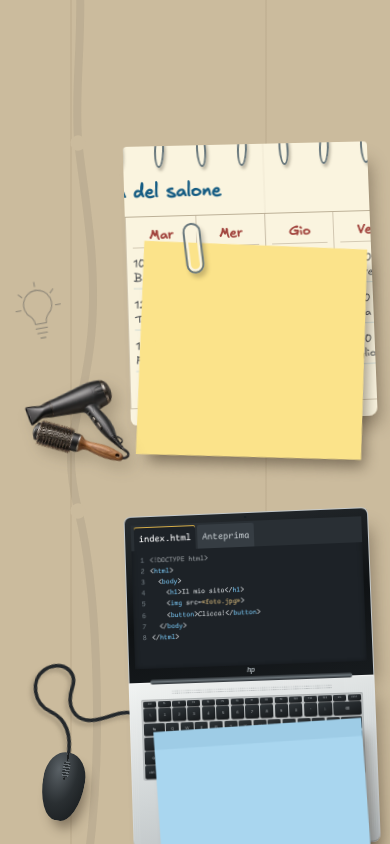
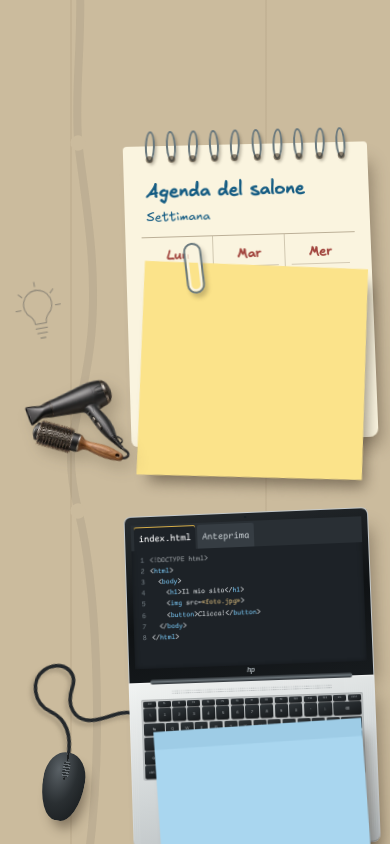
Before and after one commit to GiuseppePentrelli/e-portfolio-studente, a Vue app: page / in a window 390 px wide. Shown: the part 2740-3584 px from the top of the page. Built offline with nearby package versions, Linux system fonts and the light colour scheme.

Commit message:
[Sezione Percorso] Agenda intera sul telefono, anelli oltre il bordo e testi scritti riga per riga

```diff
--- a/src/sections/JourneySection.vue
+++ b/src/sections/JourneySection.vue
@@ -8,7 +8,7 @@
       <!-- Titolo su adesivo fustellato: la sola matita in movimento resta quella del percorso. -->
       <h2 :id="headingId" class="journey__title">Il mio percorso</h2>
 
-      <ol class="journey__steps">
+      <ol ref="steps" class="journey__steps">
         <svg class="journey__route journey__route--wide" viewBox="0 0 1000 2240" preserveAspectRatio="none" aria-hidden="true">
           <path class="journey__route-shadow" d="M500 20C510 100 560 110 550 168S400 420 480 600 700 980 580 1200 420 1756 430 1856 520 2080 498 2206" />
           <path class="journey__route-line" d="M500 20C510 100 560 110 550 168S400 420 480 600 700 980 580 1200 420 1756 430 1856 520 2080 498 2206" />
@@ -55,7 +55,7 @@
                 </div>
               </div>
             </div>
-            <div class="journey__salon-note">
+            <div class="journey__salon-note journey__writing">
               <span class="journey__paperclip" aria-hidden="true"></span>
               <p class="journey__when">Prima</p>
               <h3 class="journey__name">Il salone</h3>
@@ -76,7 +76,7 @@
               </svg>
             </span>
             <InteractiveLaptop class="journey__laptop">
-              <div class="journey__code-note">
+              <div class="journey__code-note journey__writing">
                 <p class="journey__when">La svolta</p>
                 <h3 class="journey__name">Il primo codice</h3>
                 <p class="journey__text">
@@ -97,7 +97,7 @@
             <SchoolBackpack class="journey__backpack" />
             <span class="journey__bottle" aria-hidden="true"></span>
             <div class="journey__school-note">
-              <div class="journey__binder-sheet">
+              <div class="journey__binder-sheet journey__writing">
                 <p class="journey__when">Dal 2023</p>
                 <h3 class="journey__name">Di nuovo a scuola</h3>
                 <p class="journey__text">
@@ -134,7 +134,7 @@
                 decoding="async"
               />
             </TapedPhoto>
-            <div>
+            <div class="journey__writing">
               <p class="journey__when">Oggi · 2026–2027</p>
               <h3 class="journey__name"><mark>Quinto anno</mark></h3>
               <p class="journey__text">
@@ -158,10 +158,38 @@ import InteractiveLaptop from '@/components/foundations/InteractiveLaptop.vue'
 import InternBadge from '@/components/foundations/InternBadge.vue'
 import SchoolBackpack from '@/components/foundations/SchoolBackpack.vue'
 import TapedPhoto from '@/components/primitives/TapedPhoto.vue'
+import { onBeforeUnmount, onMounted, ref } from 'vue'
 
 defineProps({
   headingId: { type: String, required: true },
 })
+
+const steps = ref(null)
+let resizeObserver
+
+// La penna scrive un biglietto una riga dopo l'altra: per ogni elemento serve sapere da quale riga
+// del biglietto parte e quante ne occupa, e il biglietto quante ne ha in tutto. Le righe cambiano
+// con la larghezza e con l'arrivo dei font, quindi si ricontano.
+function measureWriting(note) {
+  let from = 0
+  for (const element of note.querySelectorAll('.journey__when, .journey__name, .journey__text')) {
+    const lineHeight = parseFloat(getComputedStyle(element).lineHeight)
+    const lines = Math.max(1, Math.round(element.clientHeight / lineHeight))
+    element.style.setProperty('--ink-from', from)
+    element.style.setProperty('--ink-lines', lines)
+    from += lines
+  }
+  note.style.setProperty('--ink-total', from)
+}
+
+onMounted(() => {
+  const notes = steps.value.querySelectorAll('.journey__writing')
+  resizeObserver = new ResizeObserver((entries) => entries.forEach((entry) => measureWriting(entry.target)))
+  notes.forEach((note) => resizeObserver.observe(note))
+  document.fonts.ready.then(() => notes.forEach(measureWriting))
+})
+
+onBeforeUnmount(() => resizeObserver?.disconnect())
 </script>
 
 <style scoped>
@@ -419,26 +447,29 @@ defineProps({
   transform: perspective(50rem) rotateX(2deg) rotateY(3deg) rotateZ(-2deg);
 }
 
+/* L'agenda misura lo spazio che ha: dove la doppia pagina non entra resta quella di sinistra,
+   intera, invece di una doppia pagina tagliata. */
 .journey__planner-window {
   width: 100%;
-  overflow: hidden;
+  container-type: inline-size;
   border-radius: 0.25rem 0.25rem 0.55rem 0.4rem;
   box-shadow: 0.55rem 0.9rem 1.1rem -0.42rem rgb(47 36 24 / 42%);
 }
 
 .journey__planner {
   position: relative;
-  min-width: 28rem;
   min-height: 16.5rem;
   padding: 2rem 1rem 1rem;
   background:
     linear-gradient(90deg, transparent 0 49.85%, rgb(92 72 48 / 13%) 50%, transparent 50.15%),
     var(--paper-warm);
+  border-radius: inherit;
 }
 
+/* Gli anelli scavalcano il bordo in alto ed entrano nei fori della carta. */
 .journey__planner-rings {
   position: absolute;
-  top: -0.75rem;
+  top: -0.95rem;
   right: 1rem;
   left: 1rem;
   z-index: 4;
@@ -447,12 +478,26 @@ defineProps({
 }
 
 .journey__planner-rings i {
+  position: relative;
   width: 0.62rem;
-  height: 2.15rem;
+  height: 1.95rem;
   border: 0.14rem solid #68777c;
   border-radius: 50%;
   box-shadow: 0.12rem 0.2rem 0.18rem rgb(48 38 27 / 28%);
   rotate: 3deg;
+}
+
+.journey__planner-rings i::after {
+  content: "";
+  position: absolute;
+  bottom: -0.2rem;
+  left: 50%;
+  z-index: -1;
+  width: 0.46rem;
+  height: 0.46rem;
+  background: rgb(58 45 30 / 58%);
+  border-radius: 50%;
+  translate: -50% 0;
 }
 
 .journey__planner-rings i:nth-child(even) {
@@ -515,6 +560,29 @@ defineProps({
 
 .journey__planner-week > div:nth-child(even) span {
   rotate: 1deg;
+}
+
+@container (width < 27rem) {
+  .journey__planner {
+    background: var(--paper-warm);
+  }
+
+  .journey__planner-heading {
+    flex-wrap: wrap;
+    column-gap: 0.75rem;
+  }
+
+  .journey__planner-week {
+    grid-template-columns: repeat(3, minmax(0, 1fr));
+  }
+
+  .journey__planner-week > div:nth-child(3) {
+    border-right: 0;
+  }
+
+  .journey__planner-week > div:nth-child(n + 4) {
+    display: none;
+  }
 }
 
 .journey__salon-note {
@@ -769,7 +837,9 @@ defineProps({
   rotate: -6deg;
 }
 
-/* Gli anni conclusi hanno la spunta, a penna verde come le conferme. */
+/* Gli anni conclusi hanno la spunta, a penna verde come le conferme. Lo spazio fra i trattini è
+   più lungo della traccia, e all'inizio il trattino sta appena prima di essa: un trattino lungo
+   zero, con la punta arrotondata, verrebbe disegnato come un puntino. */
 .journey__tick {
   position: absolute;
   top: -0.7rem;
@@ -779,7 +849,7 @@ defineProps({
   overflow: visible;
   fill: none;
   stroke: var(--pen-green);
-  stroke-dasharray: 1;
+  stroke-dasharray: 1 2;
   stroke-dashoffset: 0;
   stroke-linecap: round;
   stroke-linejoin: round;
@@ -906,12 +976,8 @@ defineProps({
     min-height: 19rem;
   }
 
-  .journey__planner {
-    translate: -5.25rem 0;
-  }
-
   .journey__salon-note {
-    top: 6.4rem;
+    top: 7.6rem;
     right: 0.7rem;
     width: min(14rem, calc(100% - 1.4rem));
     padding: 1rem 0.9rem 0.85rem;
@@ -1039,18 +1105,53 @@ defineProps({
       animation-range: cover 28vh cover 36vh;
     }
 
-    .journey__when,
-    .journey__name,
-    .journey__text {
-      animation: journey-write linear both;
-      animation-timeline: view();
-      animation-range: cover 30vh cover 48vh;
-    }
-
     .journey__tick {
       animation: journey-tick linear both;
       animation-timeline: view();
       animation-range: cover 34vh cover 46vh;
+    }
+  }
+}
+
+/* Ogni biglietto si scrive come a mano: la data, il titolo, poi il testo una riga dopo l'altra.
+   --journey-ink va da 0 a 1 mentre il biglietto sale nello schermo; con le righe contate dallo
+   script diventa la posizione della penna (--ink-pos, in righe). Le righe già scritte si vedono
+   intere, quella in corso fino alla penna. Il margine di 0.4em lascia uscire le lettere a mano, ma
+   solo sopra la prima riga e sotto l'ultima: fra due righe è di 0.1em, perché non spuntino le
+   lettere della riga dopo. */
+@property --journey-ink { syntax: "<number>"; inherits: false; initial-value: 1; }
+
+@supports (animation-timeline: view()) and (top: round(up, 1.5px, 1px)) {
+  @media (prefers-reduced-motion: no-preference) {
+    .journey__writing {
+      view-timeline: --journey-note block;
+    }
+
+    .journey__writing :is(.journey__when, .journey__name, .journey__text) {
+      --ink-pos: clamp(0, var(--journey-ink) * var(--ink-total, 1) - var(--ink-from, 0), var(--ink-lines, 1));
+      --ink-row: max(0, round(up, var(--ink-pos), 1) - 1);
+      --ink-x: calc((var(--ink-pos) - var(--ink-row)) * (100% + 0.8em) - 0.4em);
+      --ink-top: calc(var(--ink-row) * 1lh + min(var(--ink-row), 1) * 0.5em - 0.4em);
+      --ink-bottom: calc(
+        (var(--ink-row) + 1) * 1lh + 0.1em + clamp(0, var(--ink-row) + 2 - var(--ink-lines, 1), 1) * 0.3em
+      );
+      clip-path: polygon(
+        -0.4em -0.4em,
+        calc(100% + 0.4em) -0.4em,
+        calc(100% + 0.4em) var(--ink-top),
+        var(--ink-x) var(--ink-top),
+        var(--ink-x) var(--ink-bottom),
+        -0.4em var(--ink-bottom)
+      );
+      animation: journey-ink linear both;
+      animation-timeline: --journey-note;
+      animation-range: cover 28vh cover 60vh;
+    }
+
+    /* Le spunte sugli anni arrivano quando il testo è finito. */
+    .journey__writing .journey__tick {
+      animation-timeline: --journey-note;
+      animation-range: cover 60vh cover 68vh;
     }
   }
 }
@@ -1075,7 +1176,7 @@ defineProps({
 
 @keyframes journey-tick {
   from {
-    stroke-dashoffset: 1;
+    stroke-dashoffset: 1.02;
   }
 }
 
@@ -1085,13 +1186,13 @@ defineProps({
   }
 }
 
-@keyframes journey-write {
+@keyframes journey-ink {
   from {
-    clip-path: inset(-0.3em 100% -0.3em -0.4em);
+    --journey-ink: 0;
   }
 
   to {
-    clip-path: inset(-0.3em -0.4em);
+    --journey-ink: 1;
   }
 }
 
```
Also changed, not shown: 2 other files (tests, documents, lock files or other folders).
